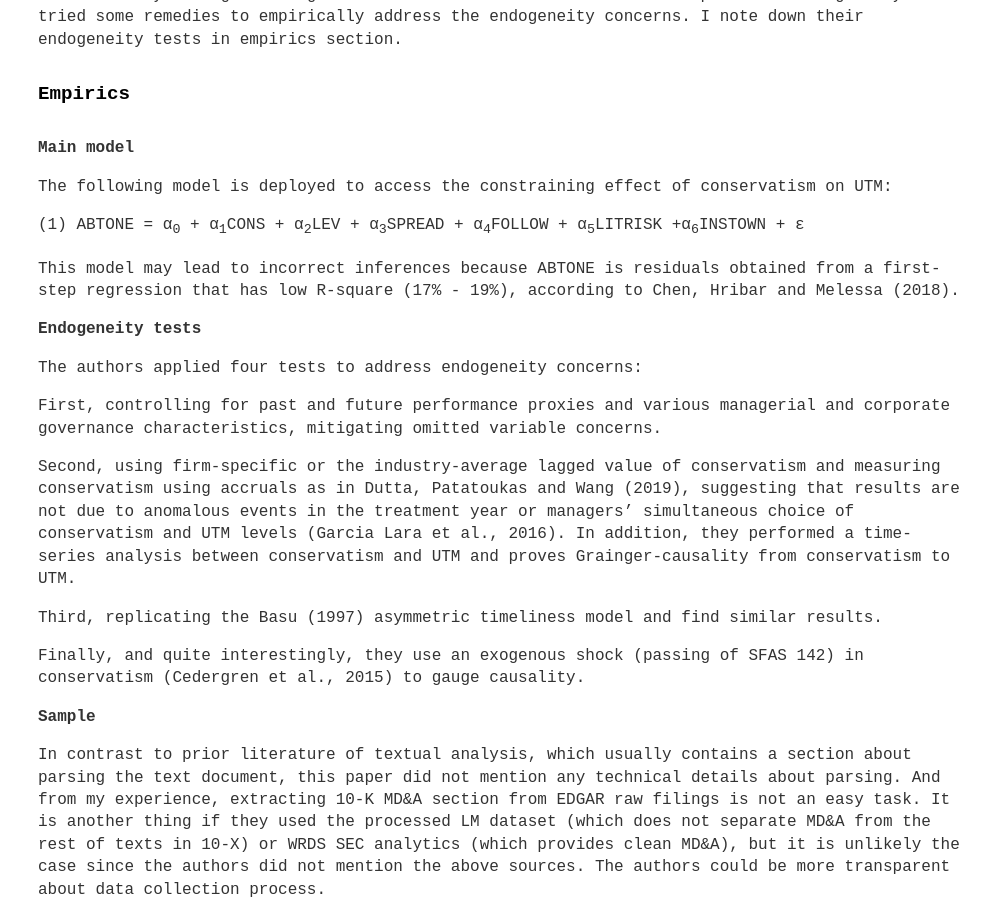
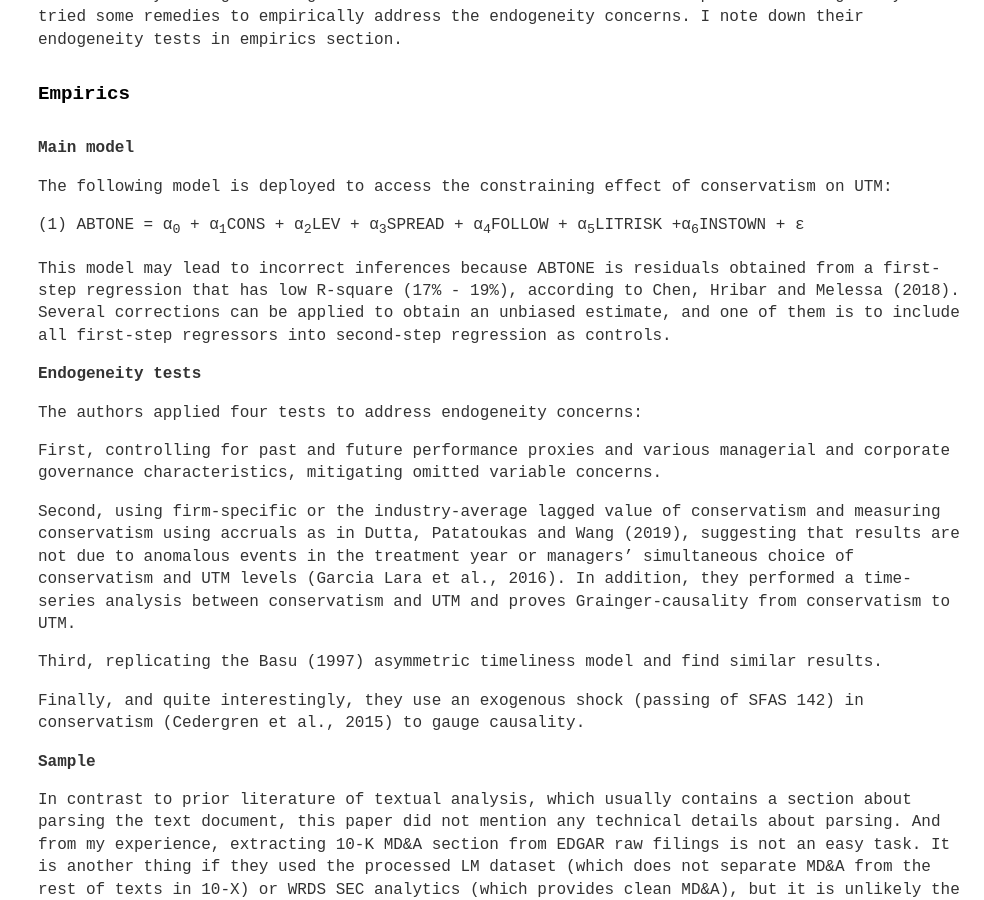
Before and after one commit to fengzhi22/fengzhi22.github.io, a Jekyll site: the page built from _posts/2020-04-21-paper-note-D'augusta-and-DeAngelis-2020.md, in a window 1280 px wide and 900 px high, scrolled down 1304 px. Shown: the whole window, without its empty margins (296-1280 px from the left). Built offline with Jekyll 4.4.1, drawn with Linux system fonts in a browser that asks for light colours.

Commit message:
add Chen et al. 2018 remedy to incorrect inferences into paper note

```diff
--- a/_posts/2020-04-21-paper-note-D'augusta-and-DeAngelis-2020.md
+++ b/_posts/2020-04-21-paper-note-D'augusta-and-DeAngelis-2020.md
@@ -33,7 +33,7 @@ The following model is deployed to access the constraining effect of conservatis
 
 (1) ABTONE = &alpha;<sub>0</sub> + &alpha;<sub>1</sub>CONS + &alpha;<sub>2</sub>LEV + &alpha;<sub>3</sub>SPREAD + &alpha;<sub>4</sub>FOLLOW + &alpha;<sub>5</sub>LITRISK +&alpha;<sub>6</sub>INSTOWN + &epsilon;
 
-This model may lead to incorrect inferences because ABTONE is residuals obtained from a first-step regression that has low R-square (17% - 19%), according to Chen, Hribar and Melessa (2018).
+This model may lead to incorrect inferences because ABTONE is residuals obtained from a first-step regression that has low R-square (17% - 19%), according to Chen, Hribar and Melessa (2018). Several corrections can be applied to obtain an unbiased estimate, and one of them is to include all first-step regressors into second-step regression as controls.
 
 <b>Endogeneity tests</b>
 
```
